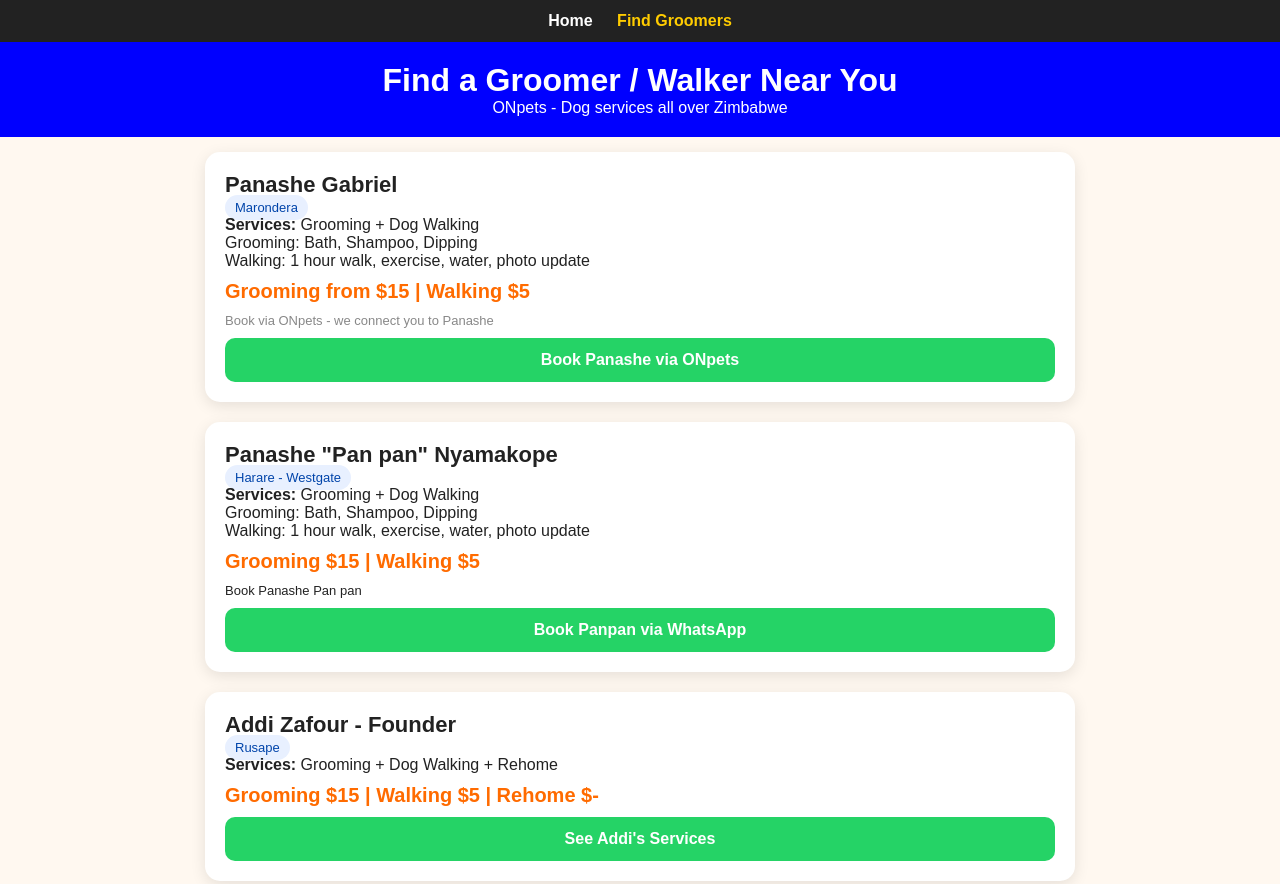
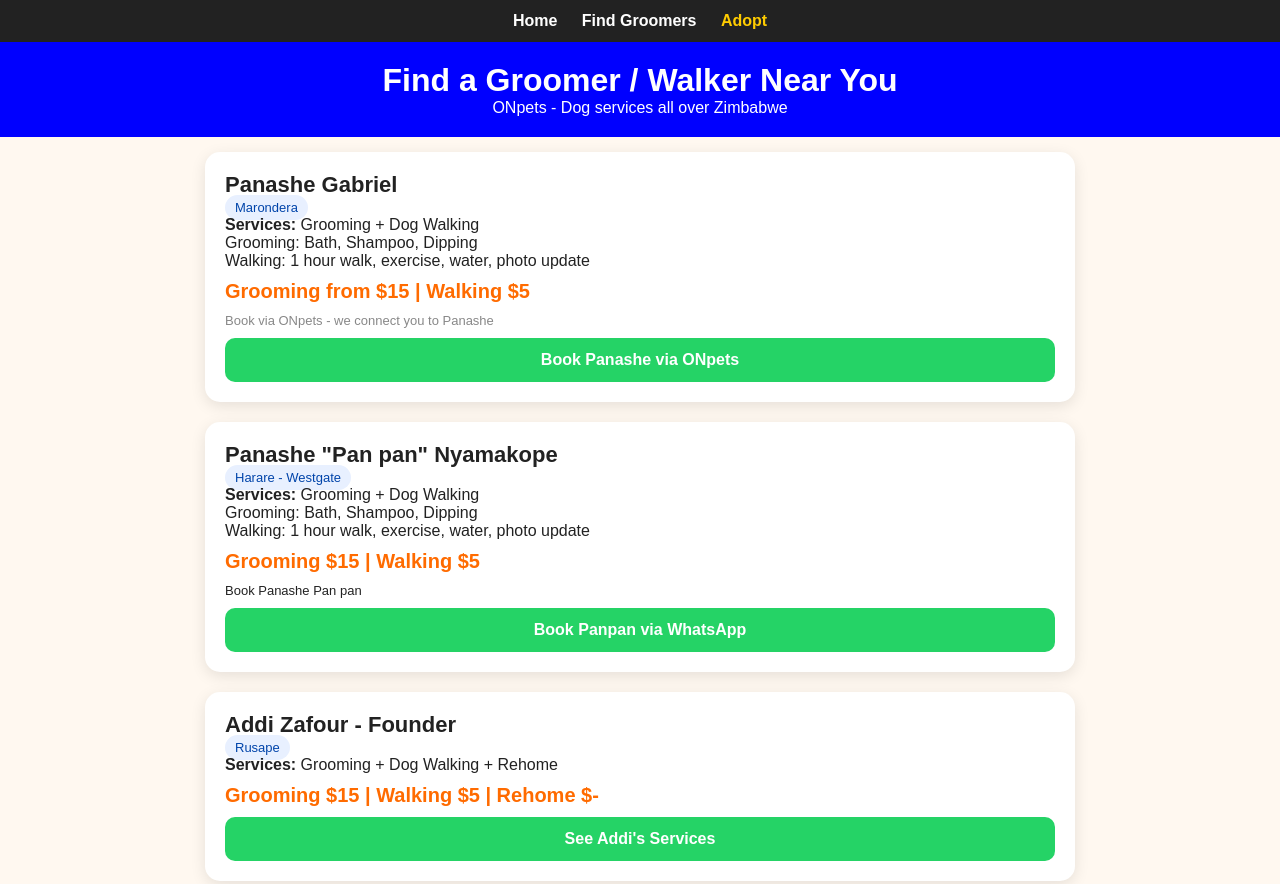
Before and after one commit to addi-zafour/ONpets-rehome, a plain HTML site: page groomers.html in a window 1280 px wide. Shown: the top 884 px of the page. Drawn offline with Linux system fonts and the light colour scheme.

Commit message:
added navigation bar added nav bar on index.html

```diff
--- a/groomers.html
+++ b/groomers.html
@@ -20,10 +20,12 @@
     <body>
         <!--nav bar to ONpets page-->
         <div style="background:#222; padding:12px; text-align:center;">
-            <a href="index.html" style="color:white; text-decoration:none; font-weight:bold; margin:0 10px;"> Home</a>
-            <a href="groomers.html" style="color:#ffcc00; text-decoration:none; font-weight:bold; margin:0 10px">Find Groomers</a>
-        </div>
-        <header>
+        <a href="index.html" style="color:white; text-decoration:none; font-weight:bold; margin:0 10px;">Home</a>
+        <a href="groomers.html" style="color:white; text-decoration:none; font-weight:bold; margin:0 10px;">Find Groomers</a>
+        <a href="adopt.html" style="color:#ffcc00; text-decoration:none; font-weight:bold; margin:0 10px;">Adopt</a>
+    </div>
+
+    <header>
             <h1>Find a Groomer / Walker Near You</h1>
             <p>ONpets - Dog services all over Zimbabwe</p>
         </header>
```
Also changed, not shown: index.html (+6 -0 lines).
